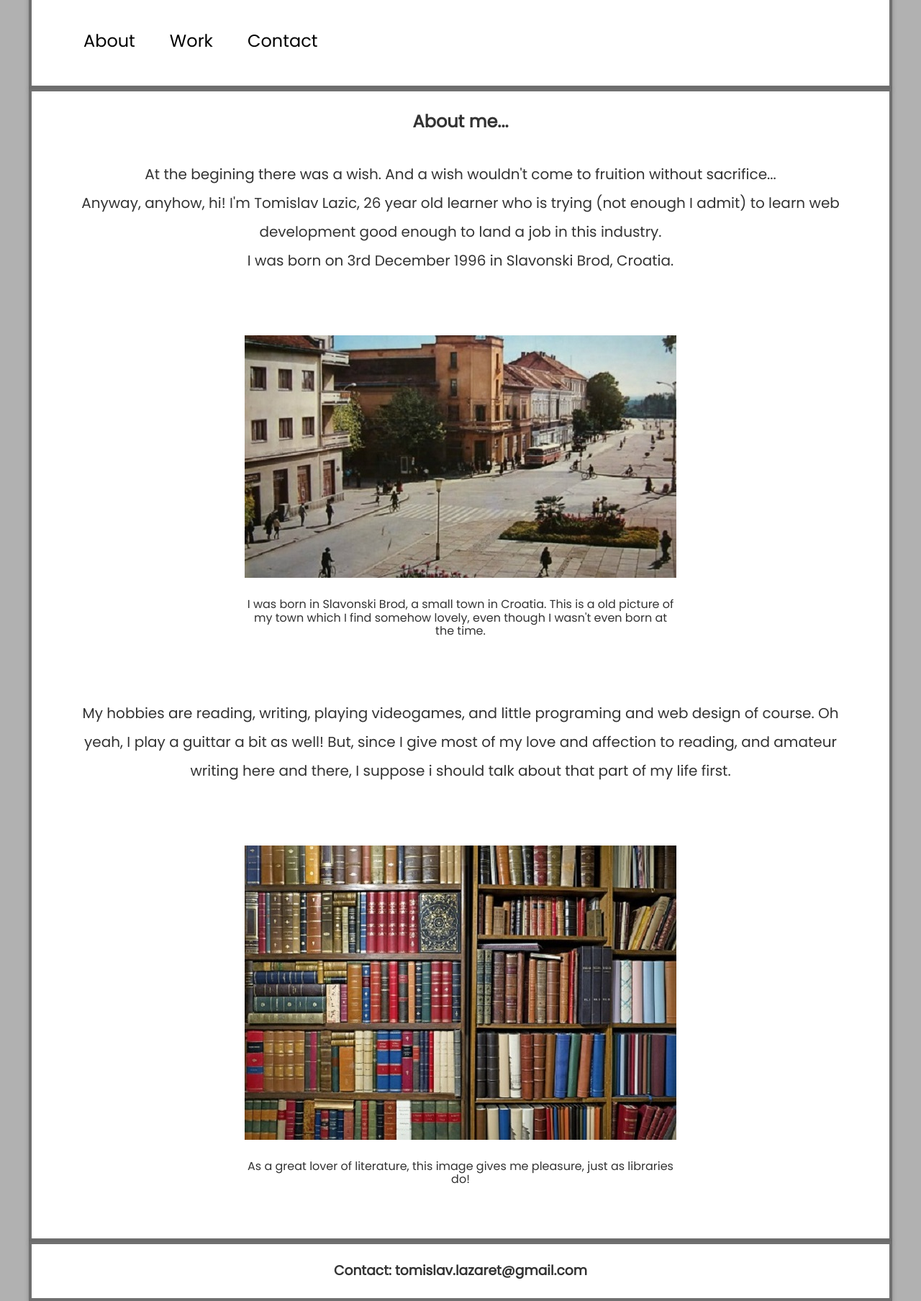
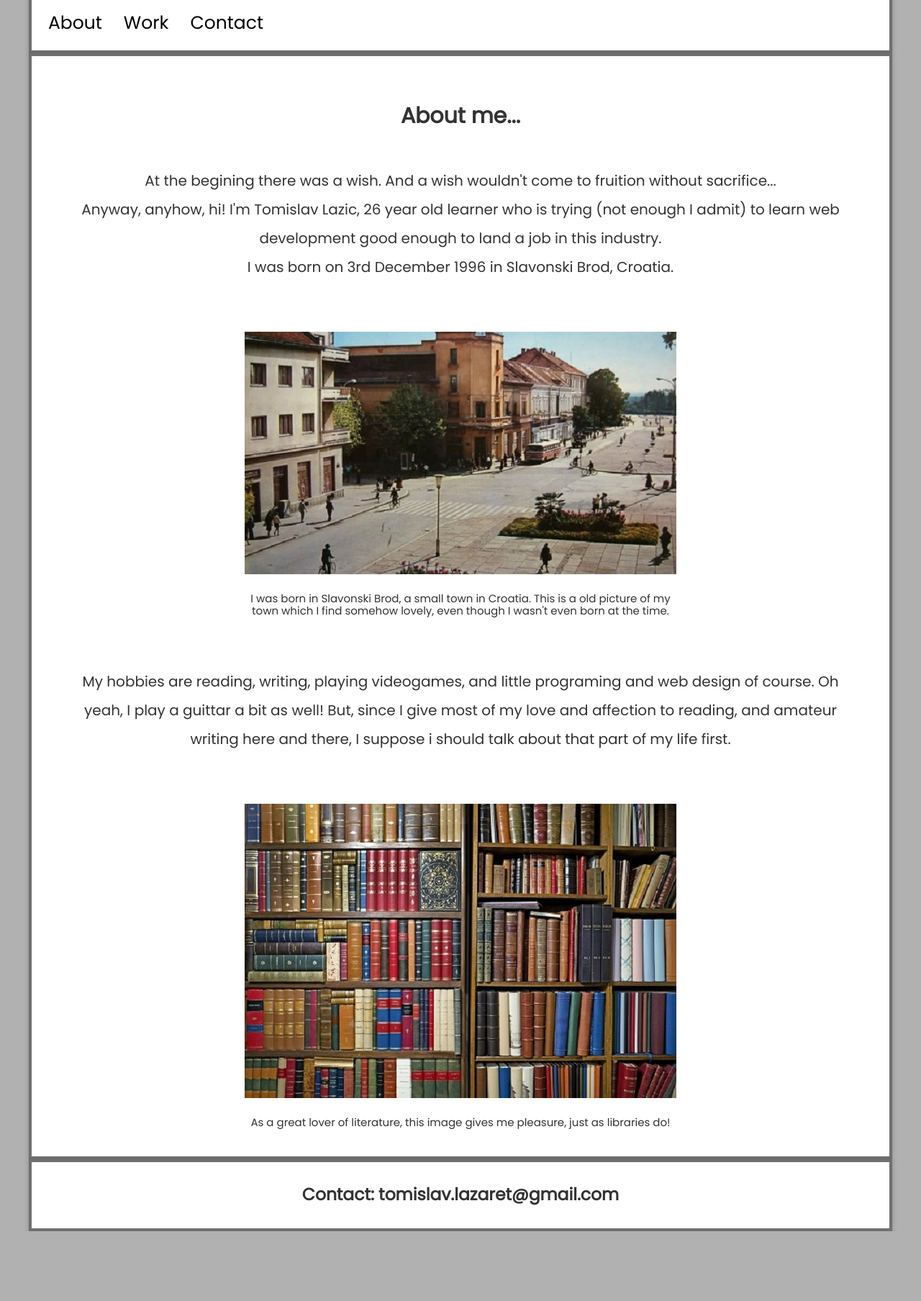
Before and after one commit to Tomoi96/Tomoi96.github.io, a plain HTML site: page index.html in a window 1280 px wide. Shown: the part 9-1817 px from the top of the page at 72% size. After the commit the page ends 1720 px from the top, so only its background shows below. Drawn offline with Linux system fonts and the light colour scheme.

Commit message:
Added universal attributes and some new styling

```diff
--- a/index.html
+++ b/index.html
@@ -25,10 +25,10 @@
         <h2 id="about">About me...</h2>
         <p>At the begining there was a wish. And a wish wouldn't come to fruition without sacrifice...<br>Anyway, anyhow, hi! I'm Tomislav Lazic, 26 year old learner who is trying (not enough I admit) to learn web development good enough to land a job in this industry.<br>I was born on 3rd December 1996 in Slavonski Brod, Croatia.</p>
         </div>
-
+        <section>
         <div class="picture">
         <figure class="old_brod_pic">
-          <img src="resources/images/slavonskibrod.jpg" alt="home town picture" id="old_brod_pic">
+          <img src="resources/images/slavonskibrod.jpg" alt="home town picture" class="old_brod_pic" loading="lazy">
           <figcaption>I was born in Slavonski Brod, a small town in Croatia. This is a old picture of my town which I find somehow lovely, even though I wasn't even born at the time.</figcaption>
         </figure>
         </div>
@@ -39,10 +39,11 @@
 
         <div class="picture">
           <figure class="old_brod_pic">
-            <img src="resources/images/great-books.jpg" alt="bookshelf" id="old_brod_pic">
+            <img src="resources/images/great-books.jpg" alt="bookshelf" class="old_brod_pic" loading="lazy">
             <figcaption>As a great lover of literature, this image gives me pleasure, just as libraries do!</figcaption>
           </figure>
           </div>
+        </section>
       </main>
 
       <footer class="item footer">
--- a/resources/css/style.css
+++ b/resources/css/style.css
@@ -5,6 +5,12 @@
 
 * {
   box-sizing: border-box;
+  padding: 0;
+  margin: 0;
+}
+
+html {
+  font-size: 62.5% !important;
 }
 
 :root {
@@ -22,6 +28,10 @@
 .navigation li {
   padding: 1.5rem;
   }
+
+.navigation li a {
+  font-size: 2.5rem;
+}
 
 a:visited {
   color: black;
@@ -52,11 +62,16 @@ body {
   max-width: 1200px;
 }
 
+#about {
+  font-size: 3em;
+  line-height: 2em;
+  padding: 1.5em 1.5em 0 1.5em;
+}
+
 p {
   font-size: 20px;
   line-height: 2em;
-  padding-left: 2em;
-  padding-right: 2em;
+  padding: 2em 2em 2em 2em;
 }
 
 .item {
@@ -82,6 +97,7 @@ figcaption {
  width: 600px;
  text-align: center;
  padding-top: 1.5em;
+ font-size: 1.5em;
 }
 
 /* Task 1 */
@@ -93,5 +109,10 @@ figcaption {
 }
 
 .footer {
+  display: flex;
+  font-size: 20px;
   text-align: center;
+  align-items: center;
+  justify-content: center;
+  height: 100px;
 }
```
